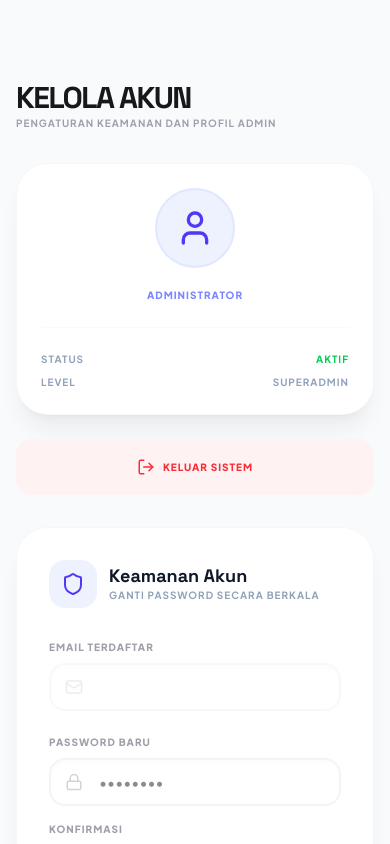
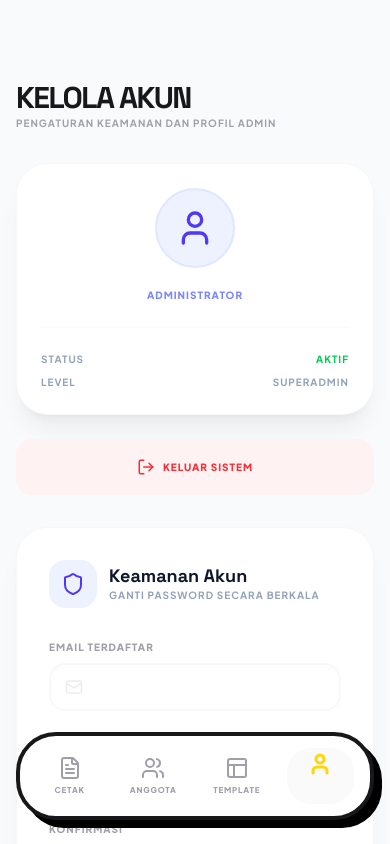
Before and after one commit to rendrabagasdev/denda-gemma, a Next.js app: page /undangan/akun in a window 390 px wide. Shown: the top 844 px of the page. Built offline with nearby package versions, Linux system fonts and the light colour scheme; no server answers.

Commit message:
feat: implement responsive BottomBar navigation component across undangan pages

```diff
--- a/app/(undangan)/undangan/akun/page.tsx
+++ b/app/(undangan)/undangan/akun/page.tsx
@@ -4,6 +4,7 @@ import { useState, useEffect } from 'react'
 import { useRouter } from 'next/navigation'
 import { supabase } from '@/lib/supabase'
 import AdminSidebar from '@/components/AdminSidebar'
+import BottomBar from '@/components/BottomBar'
 import { Shield, Key, Mail, User, Save, Lock, Info, LogOut, ChevronRight } from 'lucide-react'
 import { motion } from 'framer-motion'
 import { toast } from 'react-hot-toast'
@@ -182,6 +183,7 @@ export default function AkunPage() {
           </div>
         </div>
       </main>
+      <BottomBar />
     </div>
   )
 }
--- a/app/(undangan)/undangan/anggota/page.tsx
+++ b/app/(undangan)/undangan/anggota/page.tsx
@@ -5,6 +5,7 @@ import { useRouter } from 'next/navigation'
 import { supabase, Member, Division } from '@/lib/supabase'
 import { getDashboardData, getDivisions } from '@/app/actions/denda'
 import AdminSidebar from '@/components/AdminSidebar'
+import BottomBar from '@/components/BottomBar'
 import { Search, Plus, Edit2, Trash2, CheckCircle2, Users, ChevronDown, X, Save, UserPlus, Info } from 'lucide-react'
 import { motion, AnimatePresence } from 'framer-motion'
 import { toast } from 'react-hot-toast'
@@ -392,6 +393,7 @@ export default function AnggotaPage() {
           </div>
         )}
       </AnimatePresence>
+      <BottomBar />
     </div>
   )
 }
--- a/app/(undangan)/undangan/page.tsx
+++ b/app/(undangan)/undangan/page.tsx
@@ -6,6 +6,7 @@ import { supabase, Member } from '@/lib/supabase'
 import { getDashboardData } from '@/app/actions/denda'
 import { getTemplates, Template } from '@/app/actions/templates'
 import AdminSidebar from '@/components/AdminSidebar'
+import BottomBar from '@/components/BottomBar'
 import { Search, Download, FileText, CheckCircle2, ChevronLeft, Printer, Mail, Calendar, Info, X, Layout, Users, Edit2, ArrowLeft, ChevronDown } from 'lucide-react'
 import { motion, AnimatePresence } from 'framer-motion'
 import html2canvas from 'html2canvas'
@@ -715,6 +716,7 @@ export default function UndanganPage() {
           </div>
         )}
       </AnimatePresence>
+      <BottomBar />
     </div>
   )
 }
--- a/app/(undangan)/undangan/templates/page.tsx
+++ b/app/(undangan)/undangan/templates/page.tsx
@@ -2,6 +2,7 @@
 
 import { useState, useEffect } from 'react'
 import AdminSidebar from '@/components/AdminSidebar'
+import BottomBar from '@/components/BottomBar'
 import { Plus, Layout, Edit3, Eye, Trash2, ChevronLeft, Search, FileText } from 'lucide-react'
 import { motion, AnimatePresence } from 'framer-motion'
 import { useRouter } from 'next/navigation'
@@ -194,6 +195,7 @@ export default function TemplatesPage() {
           </motion.div>
         )}
       </AnimatePresence>
+      <BottomBar />
     </main>
   )
 }
--- /dev/null
+++ b/components/BottomBar.tsx
@@ -0,0 +1,66 @@
+'use client'
+
+import Link from 'next/link'
+import { usePathname } from 'next/navigation'
+import { FileText, Users, Layout, User, Home } from 'lucide-react'
+import { motion } from 'framer-motion'
+
+const navItems = [
+  { id: 'print', label: 'Cetak', icon: FileText, path: '/undangan' },
+  { id: 'anggota', label: 'Anggota', icon: Users, path: '/undangan/anggota' },
+  { id: 'templates', label: 'Template', icon: Layout, path: '/undangan/templates' },
+  { id: 'akun', label: 'Akun', icon: User, path: '/undangan/akun' },
+]
+
+export default function BottomBar({ mode = 'undangan' }: { mode?: 'undangan' | 'admin' }) {
+  const pathname = usePathname()
+
+  // Base path matching logic
+  const isActive = (path: string) => {
+    if (path === '/undangan' || path === '/admin') {
+      return pathname === path
+    }
+    return pathname.startsWith(path)
+  }
+
+  return (
+    <nav className="fixed bottom-0 left-0 right-0 z-50 lg:hidden">
+      {/* Container with Cartoon Style */}
+      <div className="mx-4 mb-6 bg-white border-4 border-zinc-900 rounded-[2.5rem] p-2 flex items-center justify-between shadow-[8px_8px_0px_0px_rgba(0,0,0,1)]">
+        {navItems.map((item) => {
+          const active = isActive(item.path)
+          const Icon = item.icon
+
+          return (
+            <Link
+              key={item.id}
+              href={item.path}
+              className="relative flex-1 flex flex-col items-center justify-center py-3"
+            >
+              <div className={`relative z-10 transition-transform duration-300 ${active ? '-translate-y-1' : ''}`}>
+                <Icon
+                  size={24}
+                  strokeWidth={active ? 3 : 2}
+                  className={active ? 'text-primary' : 'text-zinc-400'}
+                />
+              </div>
+
+              <span className={`text-[8px] font-black uppercase mt-1 tracking-widest transition-colors ${active ? 'text-zinc-900' : 'text-zinc-400'}`}>
+                {item.label}
+              </span>
+
+              {/* Active Indicator Blob */}
+              {active && (
+                <motion.div
+                  layoutId="bottom-nav-active"
+                  className="absolute inset-x-2 inset-y-1 bg-zinc-50 rounded-3xl -z-0"
+                  transition={{ type: 'spring', bounce: 0.3, duration: 0.6 }}
+                />
+              )}
+            </Link>
+          )
+        })}
+      </div>
+    </nav>
+  )
+}
```
